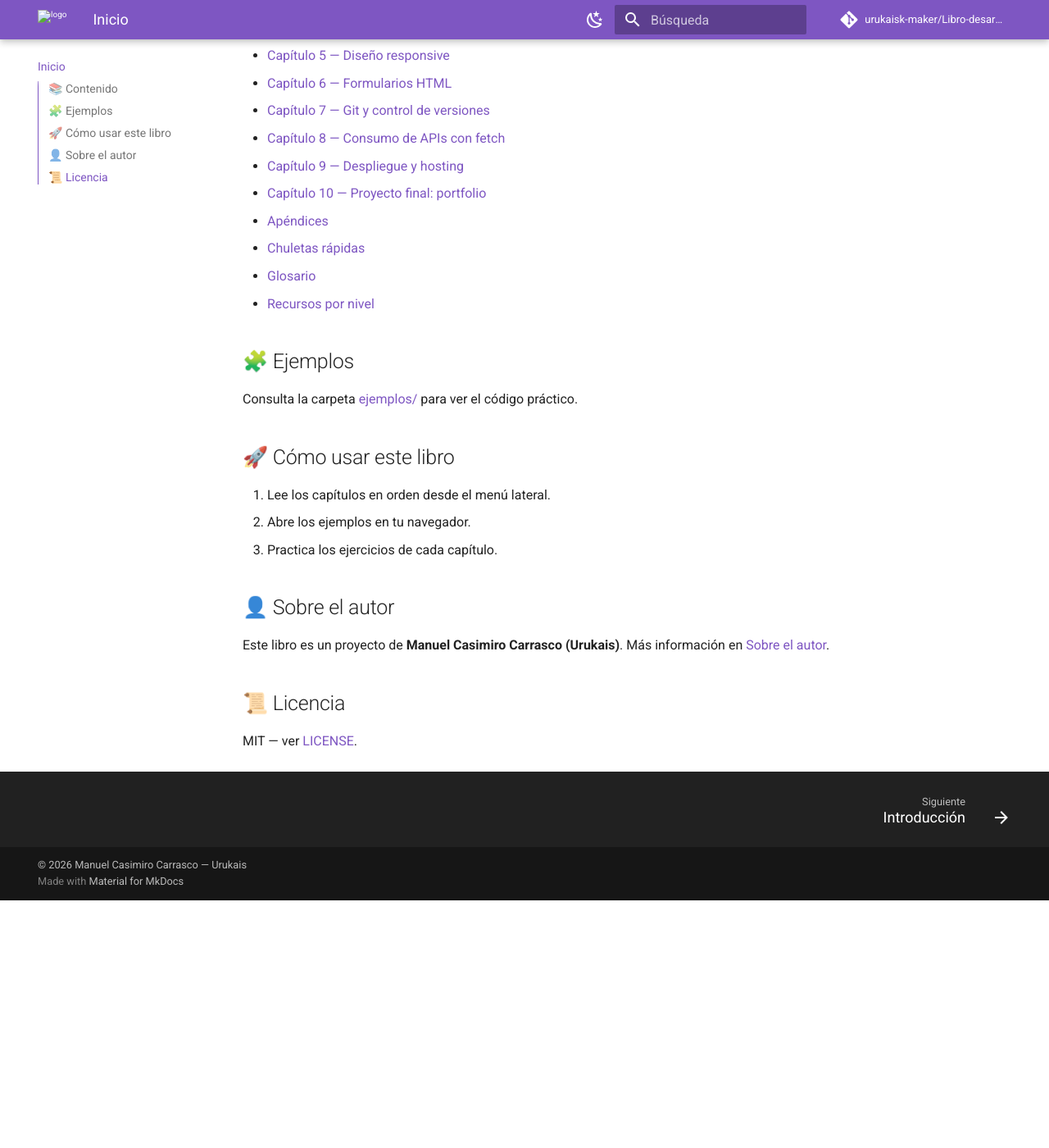
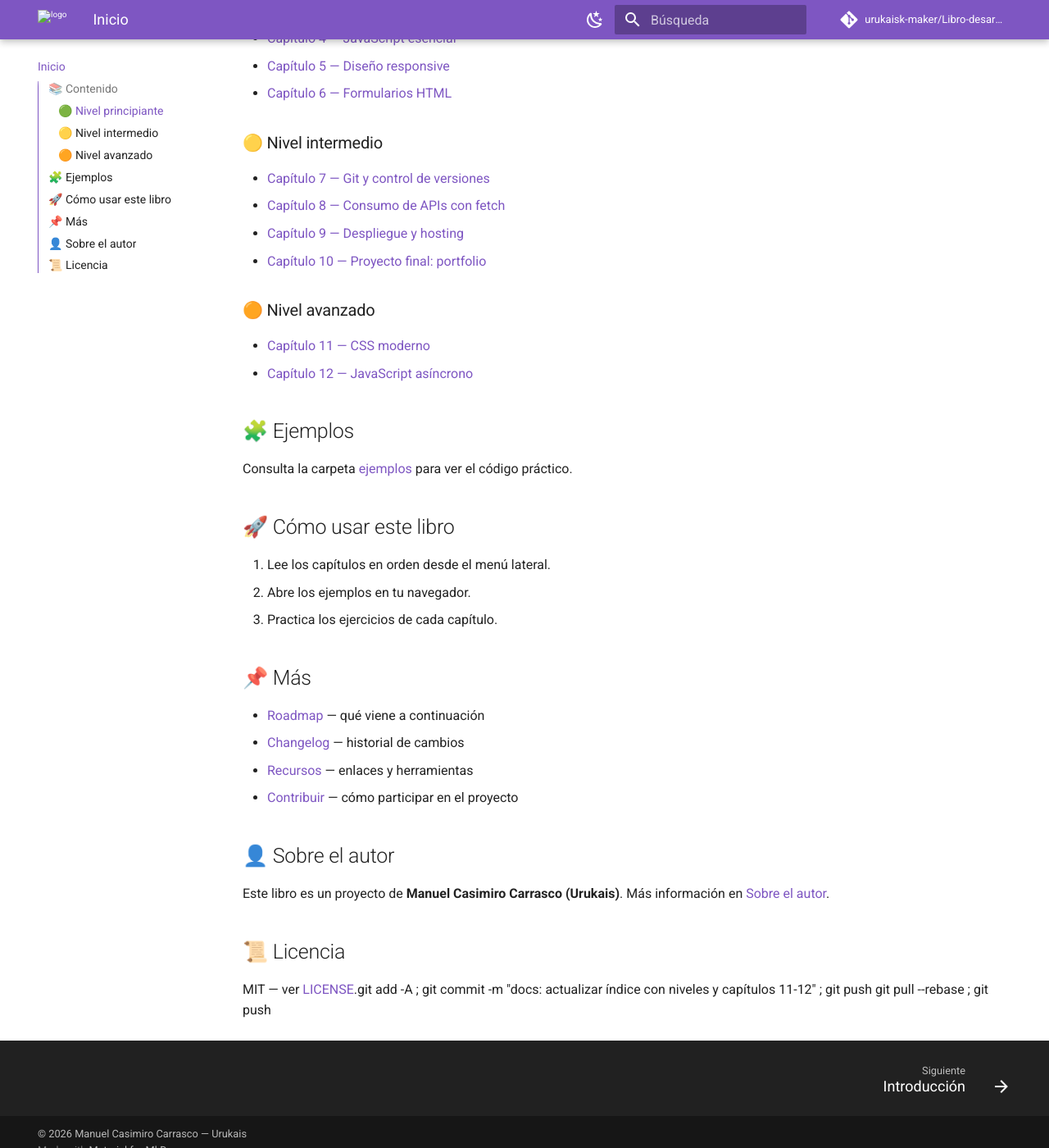
Before and after one commit to urukaisk-maker/Libro-desarrollador-Web-Urukais-, an MkDocs documentation site: the page built from docs/index.md, in a window 1280 px wide and 1400 px high, scrolled down 457 px. Shown: the whole window at 82% size. Built offline with MkDocs 1.6.1 and Material for MkDocs 9.7.7, drawn with Linux system fonts in a browser that asks for light colours; comment, search, counter and statistics services are not loaded; before the commit the page ends 1555 px from its top, so only the background shows below that; some of the changed text lies outside the part shown.

Commit message:
docs: actualizar índice con niveles y capítulos 11-12

```diff
--- a/docs/index.md
+++ b/docs/index.md
@@ -4,30 +4,40 @@ Material completo para aprender desarrollo web desde cero: HTML, CSS, JavaScript
 
 ## 📚 Contenido
 
-- [Introducción](introduccion.md)
+### 🟢 Nivel principiante
 - [Capítulo 1 — Introducción al desarrollo web](capitulos/01-introduccion.md)
 - [Capítulo 2 — HTML básico](capitulos/02-html-basico.md)
 - [Capítulo 3 — CSS básico](capitulos/03-css-basico.md)
 - [Capítulo 4 — JavaScript esencial](capitulos/04-javascript.md)
 - [Capítulo 5 — Diseño responsive](capitulos/05-responsive.md)
 - [Capítulo 6 — Formularios HTML](capitulos/06-formularios.md)
+
+### 🟡 Nivel intermedio
 - [Capítulo 7 — Git y control de versiones](capitulos/07-git.md)
 - [Capítulo 8 — Consumo de APIs con fetch](capitulos/08-apis.md)
 - [Capítulo 9 — Despliegue y hosting](capitulos/09-despliegue.md)
 - [Capítulo 10 — Proyecto final: portfolio](capitulos/10-proyecto-final.md)
-- [Apéndices](apendices/index.md)
-  - [Chuletas rápidas](apendices/chuletas.md)
-  - [Glosario](apendices/glosario.md)
-  - [Recursos por nivel](apendices/recursos-por-nivel.md)
+
+### 🟠 Nivel avanzado
+- [Capítulo 11 — CSS moderno](capitulos/11-css-moderno.md)
+- [Capítulo 12 — JavaScript asíncrono](capitulos/12-javascript-asincrono.md)
+
 ## 🧩 Ejemplos
 
-Consulta la carpeta [ejemplos/](ejemplos/) para ver el código práctico.
+Consulta la carpeta [ejemplos](ejemplos/index.md) para ver el código práctico.
 
 ## 🚀 Cómo usar este libro
 
 1. Lee los capítulos en orden desde el menú lateral.
 2. Abre los ejemplos en tu navegador.
 3. Practica los ejercicios de cada capítulo.
+
+## 📌 Más
+
+- [Roadmap](roadmap.md) — qué viene a continuación
+- [Changelog](changelog.md) — historial de cambios
+- [Recursos](recursos.md) — enlaces y herramientas
+- [Contribuir](contribuir.md) — cómo participar en el proyecto
 
 ## 👤 Sobre el autor
 
@@ -36,4 +46,5 @@ Más información en [Sobre el autor](autor.md).
 
 ## 📜 Licencia
 
-MIT — ver [LICENSE](https://github.com/urukaisk-maker/Libro-desarrollador-Web-Urukais-/blob/master/LICENSE).
+MIT — ver [LICENSE](https://github.com/urukaisk-maker/Libro-desarrollador-Web-Urukais-/blob/master/LICENSE).git add -A ; git commit -m "docs: actualizar índice con niveles y capítulos 11-12" ; git push
+git pull --rebase ; git push
```
